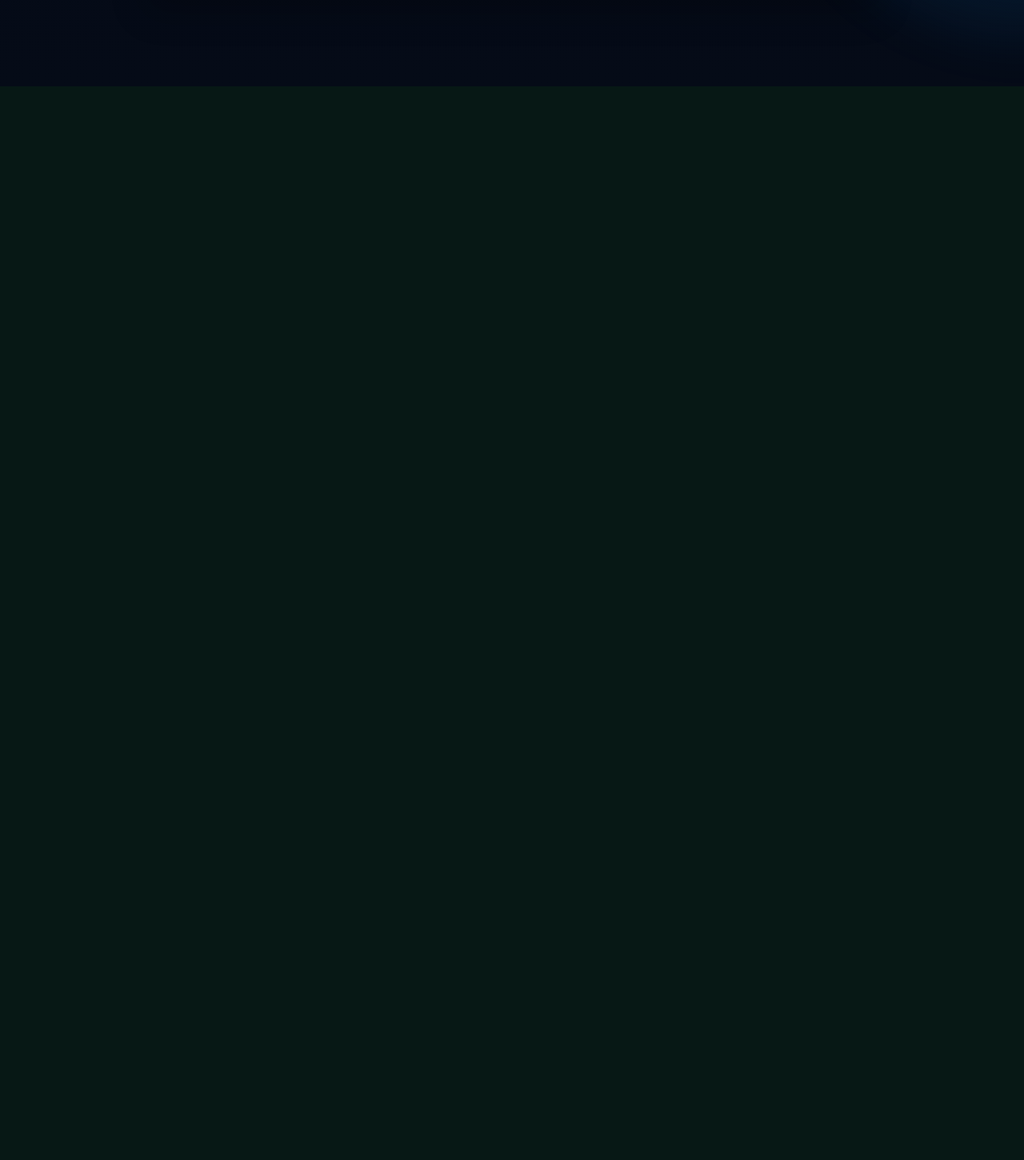
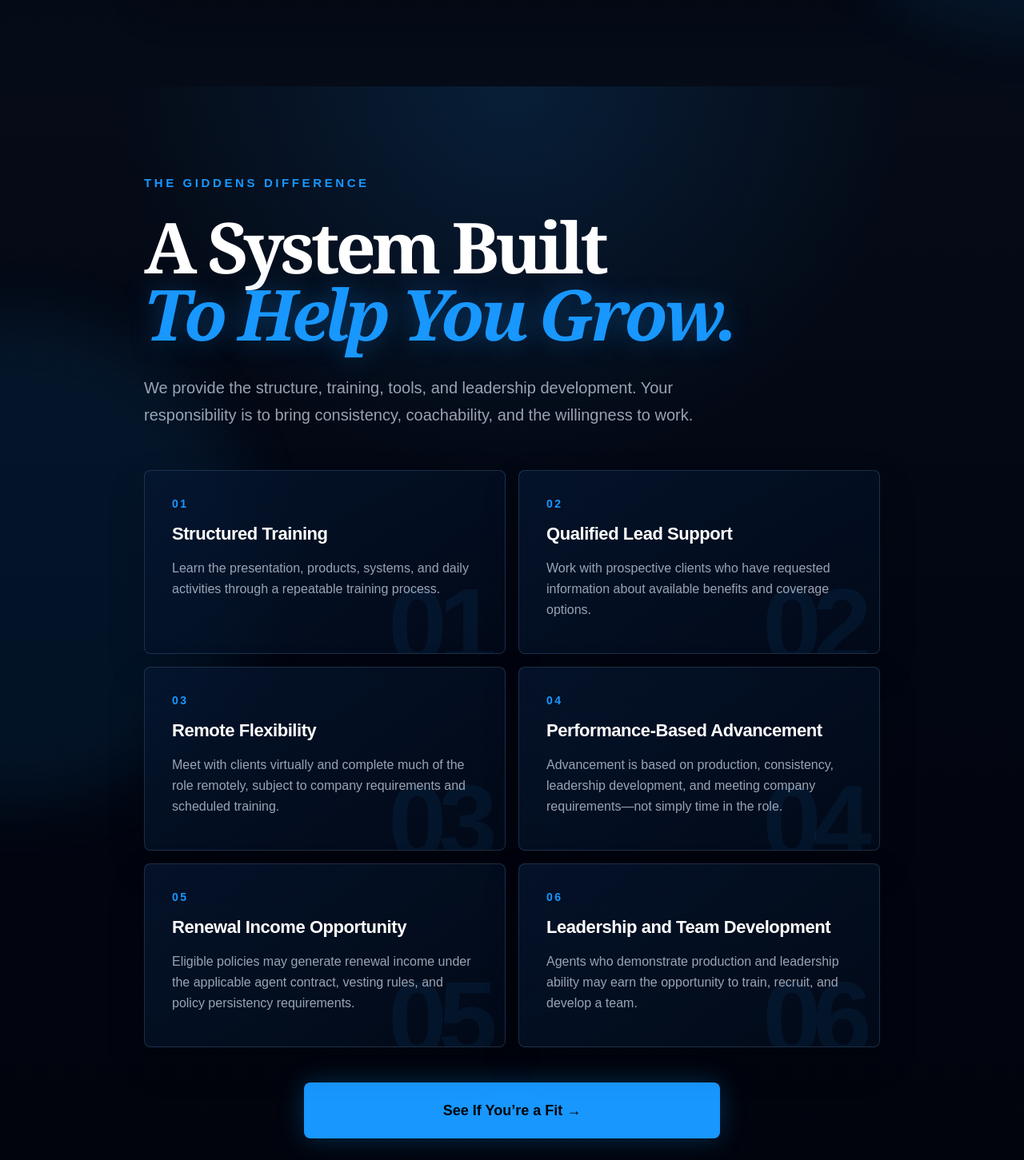
Before and after one commit to haynesjackson83-cyber/giddens-recruiting-funnel, a Next.js app: page / in a window 1280 px wide. Shown: the part 2819-4270 px from the top of the page at 80% size. Before the commit the page ends 2927 px from the top, so only its background shows below. Built offline with nearby package versions, Linux system fonts and the light colour scheme.

Commit message:
Add Giddens Difference homepage section

```diff
--- a/src/app/page.tsx
+++ b/src/app/page.tsx
@@ -1,11 +1,13 @@
 import { Hero } from "@/components/hero";
 import { RealityCheck } from "@/components/reality-check";
+import { GiddensDifference } from "@/components/giddens-difference";
 
 export default function Home() {
   return (
     <main>
       <Hero />
       <RealityCheck />
+      <GiddensDifference />
     </main>
   );
 }
--- /dev/null
+++ b/src/components/giddens-difference/GiddensDifference.module.css
@@ -0,0 +1,226 @@
+.section {
+  position: relative;
+  isolation: isolate;
+  overflow: hidden;
+  width: 100%;
+  padding: 110px 32px;
+  color: #f8fbff;
+  background:
+    radial-gradient(circle at 50% 0%, rgba(24, 151, 255, 0.14), transparent 31rem),
+    linear-gradient(180deg, #050b17 0%, #020612 48%, #01040c 100%);
+}
+
+.glow {
+  position: absolute;
+  left: max(-18rem, -24vw);
+  top: 18rem;
+  z-index: -1;
+  width: 38rem;
+  height: 38rem;
+  border-radius: 999px;
+  background: rgba(24, 151, 255, 0.09);
+  filter: blur(38px);
+  pointer-events: none;
+}
+
+.container {
+  width: min(920px, 100%);
+  margin: 0 auto;
+  display: flex;
+  flex-direction: column;
+  align-items: flex-start;
+}
+
+.eyebrow {
+  margin: 0 0 28px;
+  color: #1897ff;
+  font-family: Arial, Helvetica, sans-serif;
+  font-size: clamp(13px, 1.4vw, 15px);
+  font-weight: 900;
+  letter-spacing: 0.24em;
+  line-height: 1.4;
+  text-transform: uppercase;
+}
+
+.headline {
+  max-width: 820px;
+  margin: 0;
+  color: #ffffff;
+  font-family: Georgia, "Times New Roman", serif;
+  font-size: clamp(62px, 7vw, 88px);
+  font-weight: 700;
+  letter-spacing: -0.055em;
+  line-height: 0.95;
+}
+
+.headline span {
+  display: block;
+  text-wrap: balance;
+}
+
+.headline em {
+  color: #1897ff;
+  font-style: italic;
+  text-shadow: 0 0 32px rgba(24, 151, 255, 0.34);
+}
+
+.introduction {
+  max-width: 760px;
+  margin: 34px 0 52px;
+  color: rgba(210, 222, 238, 0.72);
+  font-family: Arial, Helvetica, sans-serif;
+  font-size: 20px;
+  line-height: 1.7;
+}
+
+.benefitGrid {
+  width: 100%;
+  display: grid;
+  grid-template-columns: repeat(2, minmax(0, 1fr));
+  gap: 16px;
+}
+
+.benefitCard {
+  position: relative;
+  overflow: hidden;
+  min-height: 230px;
+  padding: 34px;
+  border: 1px solid rgba(109, 154, 196, 0.24);
+  border-radius: 8px;
+  background: linear-gradient(145deg, rgba(5, 22, 48, 0.78), rgba(3, 12, 28, 0.7));
+  box-shadow: 0 20px 46px rgba(0, 0, 0, 0.22);
+  transition:
+    border-color 180ms ease,
+    box-shadow 180ms ease,
+    transform 180ms ease;
+}
+
+.benefitCard:hover {
+  border-color: rgba(24, 151, 255, 0.68);
+  box-shadow: 0 24px 54px rgba(0, 0, 0, 0.26), 0 0 34px rgba(24, 151, 255, 0.11);
+  transform: translateY(-2px);
+}
+
+.backgroundNumber {
+  position: absolute;
+  right: 20px;
+  bottom: -18px;
+  color: rgba(24, 151, 255, 0.07);
+  font-family: Arial, Helvetica, sans-serif;
+  font-size: 132px;
+  font-weight: 900;
+  letter-spacing: -0.08em;
+  line-height: 0.8;
+  pointer-events: none;
+}
+
+.number {
+  position: relative;
+  margin: 0 0 18px;
+  color: #1897ff;
+  font-family: Arial, Helvetica, sans-serif;
+  font-size: 14px;
+  font-weight: 900;
+  letter-spacing: 0.18em;
+  line-height: 1;
+}
+
+.benefitCard h3 {
+  position: relative;
+  margin: 0 0 16px;
+  color: #ffffff;
+  font-family: Arial, Helvetica, sans-serif;
+  font-size: 22px;
+  font-weight: 900;
+  letter-spacing: -0.02em;
+  line-height: 1.2;
+}
+
+.benefitCard p:last-child {
+  position: relative;
+  margin: 0;
+  color: rgba(210, 222, 238, 0.72);
+  font-family: Arial, Helvetica, sans-serif;
+  font-size: 16px;
+  line-height: 1.65;
+}
+
+.cta {
+  width: min(520px, 100%);
+  min-height: 70px;
+  margin: 44px auto 0;
+  display: inline-flex;
+  align-items: center;
+  justify-content: center;
+  border-radius: 8px;
+  color: #01040c;
+  background: #1897ff;
+  box-shadow: 0 0 32px rgba(24, 151, 255, 0.28);
+  font-family: Arial, Helvetica, sans-serif;
+  font-size: 18px;
+  font-weight: 900;
+  line-height: 1;
+  text-align: center;
+  text-decoration: none;
+  transition:
+    box-shadow 180ms ease,
+    transform 180ms ease,
+    background 180ms ease;
+}
+
+.cta:hover {
+  background: #3aa8ff;
+  box-shadow: 0 0 42px rgba(24, 151, 255, 0.38);
+  transform: translateY(-2px);
+}
+
+@media (max-width: 640px) {
+  .section {
+    padding: 80px 20px;
+  }
+
+  .eyebrow {
+    margin-bottom: 24px;
+  }
+
+  .headline {
+    font-size: clamp(46px, 13vw, 64px);
+    line-height: 0.95;
+    letter-spacing: -0.052em;
+  }
+
+  .introduction {
+    margin: 28px 0 42px;
+    font-size: 17px;
+  }
+
+  .benefitGrid {
+    grid-template-columns: 1fr;
+    gap: 14px;
+  }
+
+  .benefitCard {
+    min-height: auto;
+    padding: 26px 22px;
+  }
+
+  .backgroundNumber {
+    right: 14px;
+    bottom: -10px;
+    font-size: 104px;
+  }
+
+  .benefitCard h3 {
+    font-size: 20px;
+  }
+
+  .benefitCard p:last-child {
+    font-size: 15px;
+    line-height: 1.65;
+  }
+
+  .cta {
+    width: 100%;
+    margin-top: 36px;
+  }
+}
--- /dev/null
+++ b/src/components/giddens-difference/GiddensDifference.tsx
@@ -0,0 +1,80 @@
+import styles from "./GiddensDifference.module.css";
+
+const benefits = [
+  {
+    number: "01",
+    title: "Structured Training",
+    description:
+      "Learn the presentation, products, systems, and daily activities through a repeatable training process.",
+  },
+  {
+    number: "02",
+    title: "Qualified Lead Support",
+    description:
+      "Work with prospective clients who have requested information about available benefits and coverage options.",
+  },
+  {
+    number: "03",
+    title: "Remote Flexibility",
+    description:
+      "Meet with clients virtually and complete much of the role remotely, subject to company requirements and scheduled training.",
+  },
+  {
+    number: "04",
+    title: "Performance-Based Advancement",
+    description:
+      "Advancement is based on production, consistency, leadership development, and meeting company requirements—not simply time in the role.",
+  },
+  {
+    number: "05",
+    title: "Renewal Income Opportunity",
+    description:
+      "Eligible policies may generate renewal income under the applicable agent contract, vesting rules, and policy persistency requirements.",
+  },
+  {
+    number: "06",
+    title: "Leadership and Team Development",
+    description:
+      "Agents who demonstrate production and leadership ability may earn the opportunity to train, recruit, and develop a team.",
+  },
+];
+
+export function GiddensDifference() {
+  return (
+    <section className={styles.section} aria-labelledby="giddens-difference-heading">
+      <div className={styles.glow} aria-hidden="true" />
+      <div className={styles.container}>
+        <p className={styles.eyebrow}>THE GIDDENS DIFFERENCE</p>
+
+        <h2 id="giddens-difference-heading" className={styles.headline}>
+          <span>A System Built</span>
+          <span>
+            <em>To Help You Grow.</em>
+          </span>
+        </h2>
+
+        <p className={styles.introduction}>
+          We provide the structure, training, tools, and leadership development. Your responsibility
+          is to bring consistency, coachability, and the willingness to work.
+        </p>
+
+        <div className={styles.benefitGrid} aria-label="Giddens Difference benefits">
+          {benefits.map((benefit) => (
+            <article className={styles.benefitCard} key={benefit.number}>
+              <span className={styles.backgroundNumber} aria-hidden="true">
+                {benefit.number}
+              </span>
+              <p className={styles.number}>{benefit.number}</p>
+              <h3>{benefit.title}</h3>
+              <p>{benefit.description}</p>
+            </article>
+          ))}
+        </div>
+
+        <a className={styles.cta} href="#fit">
+          See If You&rsquo;re a Fit →
+        </a>
+      </div>
+    </section>
+  );
+}
--- /dev/null
+++ b/src/components/giddens-difference/index.ts
@@ -0,0 +1 @@
+export { GiddensDifference } from "./GiddensDifference";
```
